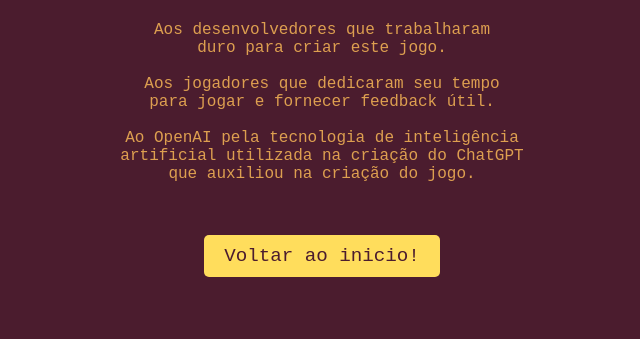
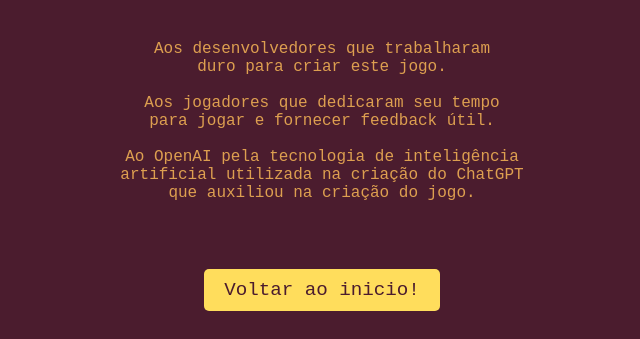
Before and after one commit to francisconeto96/jogoeduarda, a plain HTML site: page sair.html in a window 1280 px wide. Shown: the part 608-947 px from the top of the page, without its empty margins (318-958 px from the left). Before the commit the page ends 913 px from the top, so only its background shows below. Drawn offline with Linux system fonts and the light colour scheme.

Commit message:
Update sair.html

```diff
--- a/sair.html
+++ b/sair.html
@@ -6,7 +6,7 @@
 		<meta charset="UTF-8">
 		<meta http-equiv="X-UA-Compatible" content="IE=edge">
 		<meta name="viewport" content="width=device-width, initial-scale=1.0">
-		<link rel="stylesheet" href="tutorial.css">
+		<link rel="stylesheet" href="sair.css">
 		<title>Créditos - Jogo</title>
 
 
```
